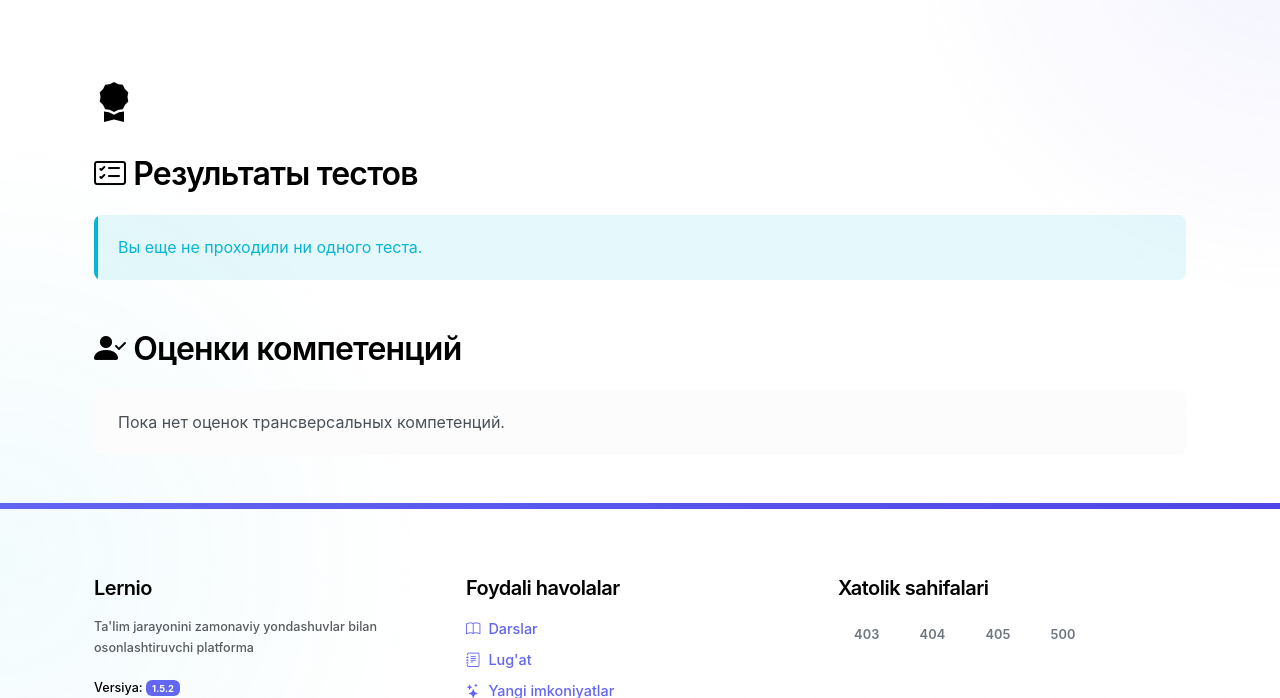
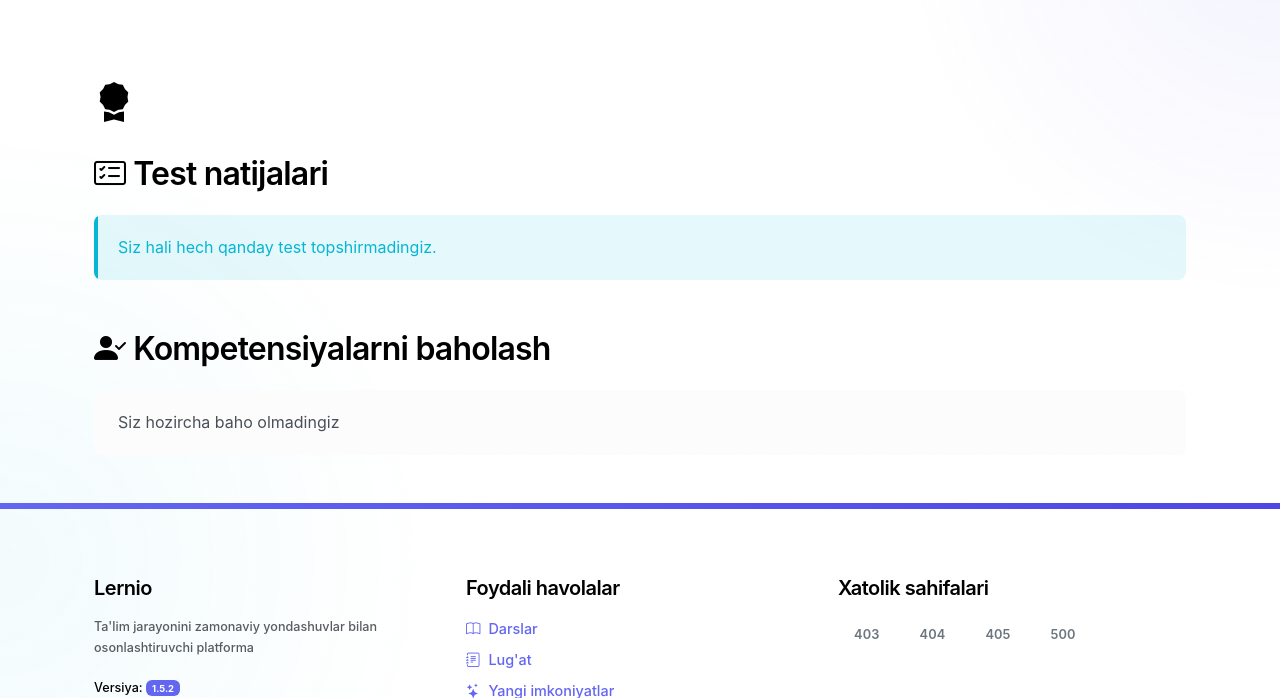
Before and after one commit to ayzek000/Lernio, a Python web app: template app/templates/results.html in a window 1280 px wide. Shown: the part 80-778 px from the top of the page. Run offline with Jinja, Linux system fonts and the light colour scheme; the template is opened without the code that fills it, so the values that code supplies are empty.

Commit message:
Update results.html

```diff
--- a/app/templates/results.html
+++ b/app/templates/results.html
@@ -7,7 +7,7 @@
 
     {# ----- Результаты тестов ----- #}
     <section class="mb-5">
-        <h2><i class="bi bi-card-checklist me-2"></i>Результаты тестов</h2>
+        <h2><i class="bi bi-card-checklist me-2"></i>Test natijalari</h2>
         {% if submissions %}
             <div class="table-responsive shadow-sm rounded">
                 <table class="table table-striped table-hover mb-0">
@@ -67,13 +67,13 @@
                 </table>
             </div>
         {% else %}
-            <div class="alert alert-info">Вы еще не проходили ни одного теста.</div>
+            <div class="alert alert-info">Siz hali hech qanday test topshirmadingiz.</div>
         {% endif %}
     </section>
 
     {# ----- Оценки компетенций ----- #}
     <section>
-        <h2><i class="bi bi-person-check-fill me-2"></i>Оценки компетенций</h2>
+        <h2><i class="bi bi-person-check-fill me-2"></i>Kompetensiyalarni baholash</h2>
          {% if assessments %}
              <div class="list-group">
                 {% for assessment in assessments %}
@@ -105,7 +105,7 @@
                 {% endfor %}
              </div>
          {% else %}
-             <div class="alert alert-light">Пока нет оценок трансверсальных компетенций.</div>
+             <div class="alert alert-light">Siz hozircha baho olmadingiz</div>
          {% endif %}
     </section>
 
```
